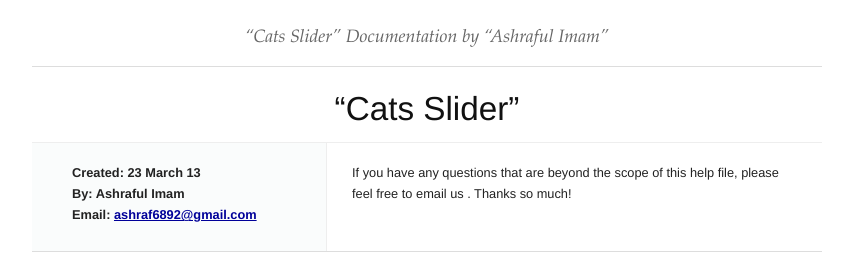
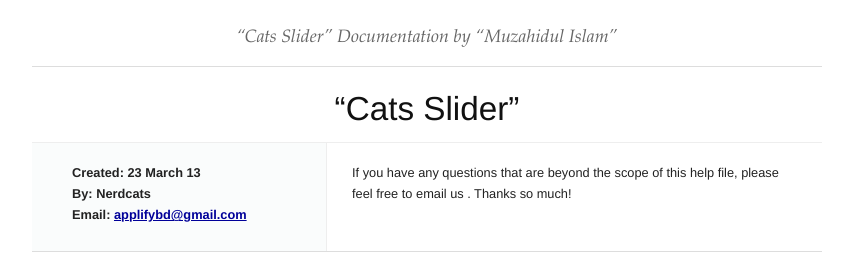
Before and after one commit to muzahid/CatsSlider, a plain HTML site: page documentation.html in a window 1280 px wide. Shown: the top 272 px of the page, without its empty margins (213-1066 px from the left). Drawn offline with Linux system fonts and the light colour scheme.

Commit message:
v1
Slider first version

```diff
--- a/documentation.html
+++ b/documentation.html
@@ -17,7 +17,7 @@
 <body>
 	<div class="container">
 
-		<h3 class="center alt">&ldquo;Cats Slider&rdquo; Documentation by &ldquo;Ashraful Imam&rdquo;</h3>
+		<h3 class="center alt">&ldquo;Cats Slider&rdquo; Documentation by &ldquo;Muzahidul Islam&rdquo;</h3>
 
 		<hr>
 
@@ -29,8 +29,8 @@
 
 					<strong>
 					Created: 23 March 13<br>
-					By: Ashraful Imam<br>
-					Email: <a href="mailto:ashraf6892@gmail.com">ashraf6892@gmail.com</a>
+					By: Nerdcats<br>
+					Email: <a href="mailto:ashraf6892@gmail.com">applifybd@gmail.com</a>
 					</strong>
 				</p>
 
```
